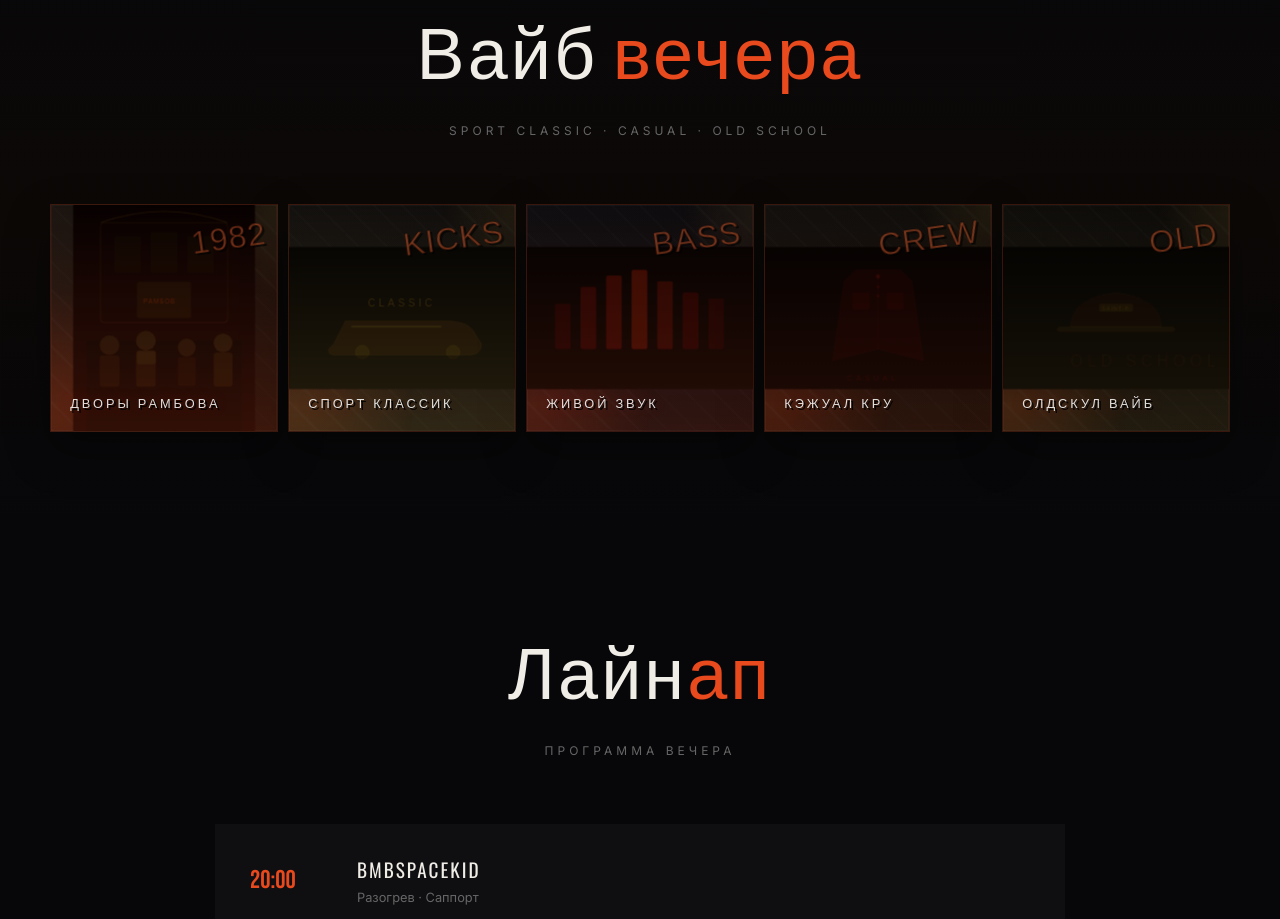
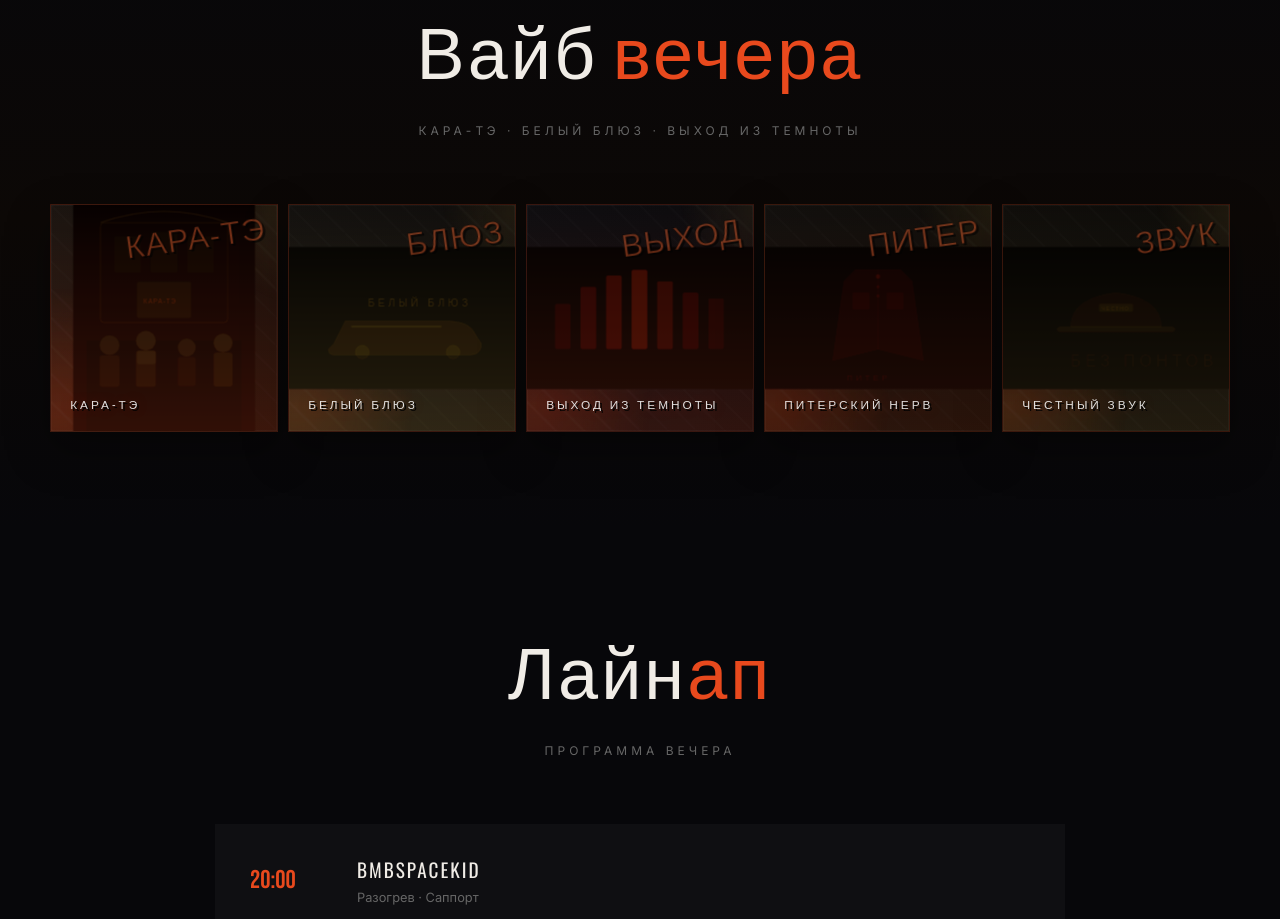
Before and after one commit to yourecdigital/smoky, a Next.js app: page / in a window 1280 px wide. Shown: the part 2180-3099 px from the top of the page. Built offline with nearby package versions, Linux system fonts and the light colour scheme; a web font is replaced by a local one.

Commit message:
Refine vibe wording
Replace the vibe block captions with tougher, more mature Smoky Mo-inspired phrases without leaning into flashy wording.

Co-authored-by: Cursor <cursoragent@cursor.com>

```diff
--- a/src/app/globals.css
+++ b/src/app/globals.css
@@ -71,17 +71,17 @@ nav.hide{transform:translateY(-100%)}
 .vibe-card::after{position:absolute;right:.7rem;top:.55rem;z-index:4;font-family:var(--font-graffiti),var(--font-bebas);font-size:clamp(1.35rem,2.5vw,2.5rem);letter-spacing:1px;color:rgba(255,106,50,.42);-webkit-text-stroke:1px rgba(0,0,0,.5);text-shadow:2px 2px 0 rgba(0,0,0,.6);transform:rotate(-8deg);animation:tagSlide 4.5s steps(2,end) infinite}
 .vibe-card:hover{border-color:rgba(232,73,29,.65);box-shadow:inset 0 0 0 1px rgba(255,255,255,.06),0 0 32px rgba(232,73,29,.22),0 25px 55px rgba(0,0,0,.5);transform:translateY(-5px) rotate(-.6deg)}
 .vibe-card:hover::before{opacity:.62;animation:vibeStatic .28s steps(2,end) infinite}
-.vibe-card .vc-txt{position:relative;z-index:5;font-family:var(--font-oswald);font-size:.8rem;text-transform:uppercase;letter-spacing:3px;color:#fff;opacity:.86;transform:translateY(0);transition:all .4s;text-shadow:2px 2px 0 #000,0 0 20px rgba(232,73,29,.45)}
+.vibe-card .vc-txt{position:relative;z-index:5;font-family:var(--font-oswald);font-size:.74rem;line-height:1.35;text-transform:uppercase;letter-spacing:3px;color:#fff;opacity:.86;transform:translateY(0);transition:all .4s;text-shadow:2px 2px 0 #000,0 0 20px rgba(232,73,29,.45)}
 .vibe-card:hover .vc-txt{opacity:1;letter-spacing:4px;color:#ffdfc8}
 .vc-scene{position:absolute;inset:0;display:flex;align-items:center;justify-content:center;filter:contrast(1.18) saturate(.9);animation:scenePulse 6s ease-in-out infinite}
 .vc-scene::before{content:'';position:absolute;inset:-25%;background:radial-gradient(circle at 18% 82%,rgba(232,73,29,.18),transparent 30%),radial-gradient(circle at 88% 12%,rgba(212,168,70,.14),transparent 28%);animation:sprayFog 7s ease-in-out infinite alternate}
 .vc-scene::after{content:'';position:absolute;inset:0;background:linear-gradient(45deg,transparent 47%,rgba(255,255,255,.045) 48%,rgba(255,255,255,.045) 52%,transparent 53%);background-size:28px 28px;opacity:.38;mix-blend-mode:screen}
 .vc-scene svg{width:100%;height:100%;position:relative;z-index:1}
-.vc1::after{content:'1982'}
-.vc2::after{content:'KICKS'}
-.vc3::after{content:'BASS'}
-.vc4::after{content:'CREW'}
-.vc5::after{content:'OLD'}
+.vc1::after{content:'КАРА-ТЭ'}
+.vc2::after{content:'БЛЮЗ'}
+.vc3::after{content:'ВЫХОД'}
+.vc4::after{content:'ПИТЕР'}
+.vc5::after{content:'ЗВУК'}
 .vc1{background:linear-gradient(135deg,#1a1410 0%,#0d0806 100%)}
 .vc1::before{background:linear-gradient(0deg,rgba(232,73,29,.6),transparent)}
 .vc2{background:linear-gradient(135deg,#12100e 0%,#0a0808 100%)}
--- a/src/components/SmokyLanding.tsx
+++ b/src/components/SmokyLanding.tsx
@@ -41,11 +41,11 @@ function VibeScenes() {
             <rect x="250" y="70" width="60" height="80" fill="#1d1812" rx="3" />
             <rect x="140" y="170" width="120" height="80" fill="#221c14" rx="4" />
             <text x="155" y="218" fill="rgba(232,73,29,.25)" fontFamily="sans-serif" fontSize="14" letterSpacing="2">
-              РАМБОВ
+              КАРА-ТЭ
             </text>
           </svg>
         </div>
-        <div className="vc-txt">Дворы Рамбова</div>
+        <div className="vc-txt">Кара-Тэ</div>
       </div>
 
       <div className="vibe-card vc2">
@@ -62,11 +62,11 @@ function VibeScenes() {
             <circle cx="290" cy="185" r="12" fill="rgba(212,168,70,.06)" stroke="rgba(212,168,70,.1)" />
             <rect x="110" y="138" width="160" height="4" fill="rgba(212,168,70,.08)" rx="2" />
             <text x="140" y="105" fill="rgba(212,168,70,.2)" fontFamily="sans-serif" fontSize="18" letterSpacing="6">
-              CLASSIC
+              БЕЛЫЙ БЛЮЗ
             </text>
           </svg>
         </div>
-        <div className="vc-txt">Спорт классик</div>
+        <div className="vc-txt">Белый блюз</div>
       </div>
 
       <div className="vibe-card vc3">
@@ -90,7 +90,7 @@ function VibeScenes() {
             <line x1="40" y1="190" x2="360" y2="190" stroke="rgba(255,255,255,.04)" strokeWidth="1" />
           </svg>
         </div>
-        <div className="vc-txt">Живой звук</div>
+        <div className="vc-txt">Выход из темноты</div>
       </div>
 
       <div className="vibe-card vc4">
@@ -105,11 +105,11 @@ function VibeScenes() {
             <circle cx="200" cy="70" r="3" fill="rgba(232,73,29,.08)" />
             <circle cx="200" cy="86" r="3" fill="rgba(232,73,29,.08)" />
             <text x="145" y="235" fill="rgba(232,73,29,.15)" fontFamily="sans-serif" fontSize="14" letterSpacing="6">
-              CASUAL
+              ПИТЕР
             </text>
           </svg>
         </div>
-        <div className="vc-txt">Кэжуал кру</div>
+        <div className="vc-txt">Питерский нерв</div>
       </div>
 
       <div className="vibe-card vc5">
@@ -120,14 +120,14 @@ function VibeScenes() {
             <path d="M100 140 L300 140 Q310 145 300 150 L100 150 Q90 145 100 140Z" fill="rgba(180,140,60,.1)" />
             <rect x="170" y="100" width="60" height="14" fill="rgba(180,140,60,.06)" rx="2" />
             <text x="175" y="112" fill="rgba(180,140,60,.15)" fontFamily="sans-serif" fontSize="9" letterSpacing="2">
-              SAINT-P
+              ЧЕСТНО
             </text>
             <text x="120" y="210" fill="rgba(180,140,60,.1)" fontFamily="sans-serif" fontSize="28" letterSpacing="8">
-              OLD SCHOOL
+              БЕЗ ПОНТОВ
             </text>
           </svg>
         </div>
-        <div className="vc-txt">Олдскул вайб</div>
+        <div className="vc-txt">Честный звук</div>
       </div>
     </>
   );
@@ -247,7 +247,7 @@ export default function SmokyLanding() {
       <section className="vibe" id="vibe">
         <div className="vibe-head">
           <h2>Вайб <span>вечера</span></h2>
-          <p>Sport classic &middot; Casual &middot; Old school</p>
+          <p>Кара-Тэ &middot; Белый блюз &middot; Выход из темноты</p>
         </div>
         <div className="vibe-grid"><VibeScenes /></div>
       </section>
```
